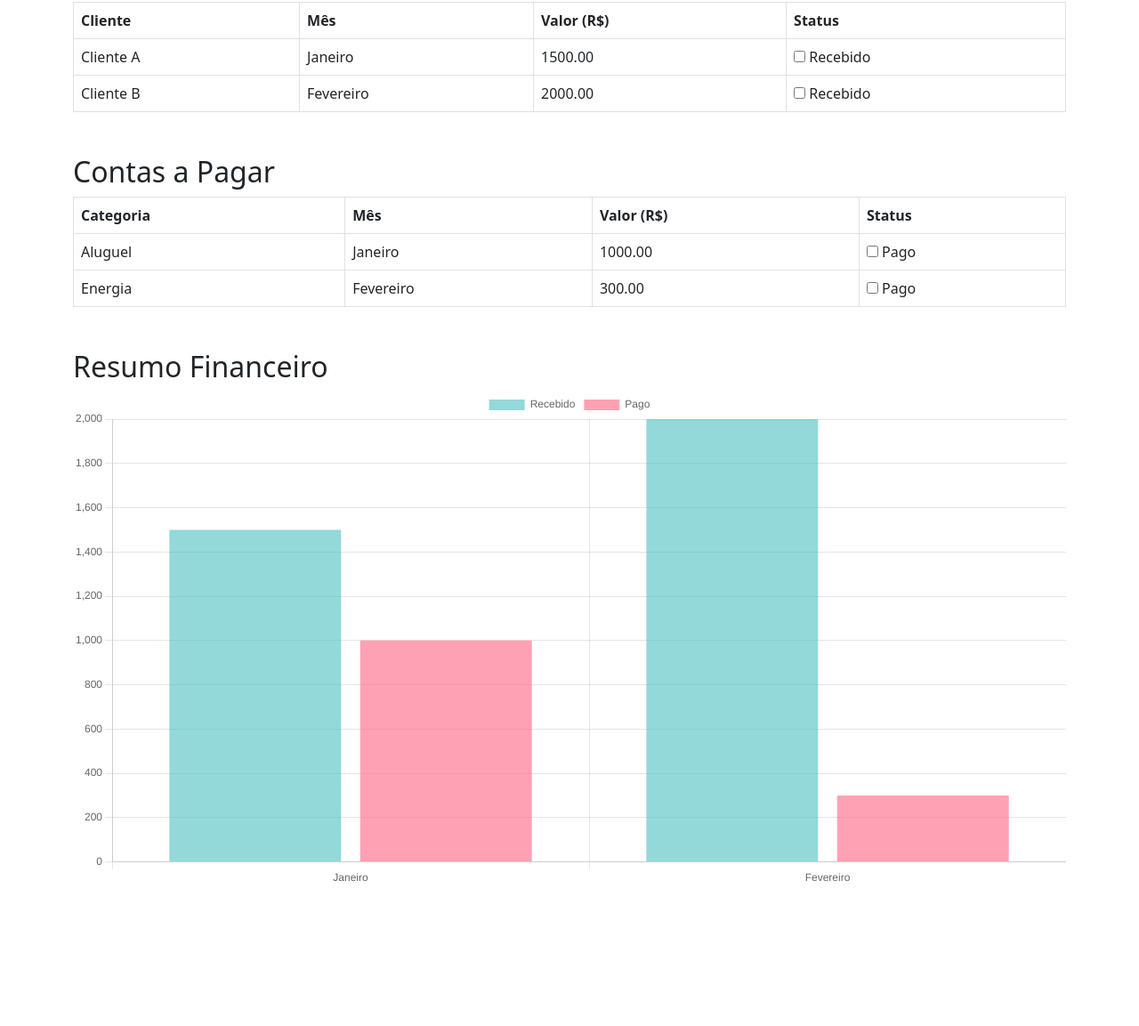
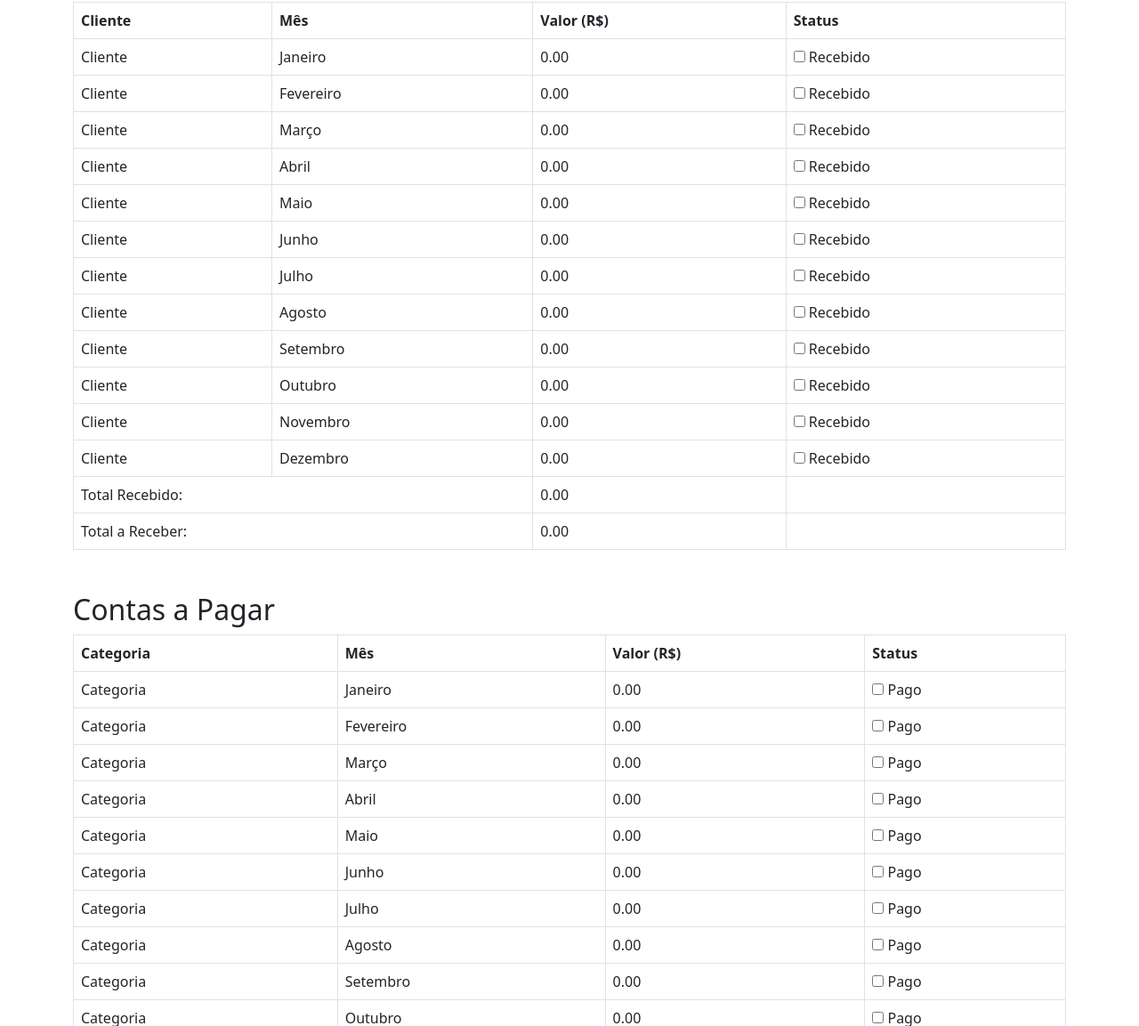
Before and after one commit to admin-plenavida/Financeiro, a plain HTML site: page index.html in a window 1280 px wide. Shown: the part 164-1317 px from the top of the page at 89% size. Before the commit the page ends 1209 px from the top, so only its background shows below. Drawn offline with nearby package versions, Linux system fonts and the light colour scheme.

Commit message:
Add files via upload

```diff
--- a/index.html
+++ b/index.html
@@ -14,7 +14,7 @@
         <!-- Tabelas de Faturamento -->
         <div class="mb-5">
             <h2>Faturamento</h2>
-            <table class="table table-bordered">
+            <table class="table table-bordered" id="faturamento-table">
                 <thead>
                     <tr>
                         <th>Cliente</th>
@@ -24,26 +24,38 @@
                     </tr>
                 </thead>
                 <tbody>
+                    <!-- Janeiro a Dezembro -->
+                    <script>
+                        const meses = ['Janeiro', 'Fevereiro', 'Março', 'Abril', 'Maio', 'Junho', 'Julho', 'Agosto', 'Setembro', 'Outubro', 'Novembro', 'Dezembro'];
+                        meses.forEach(mes => {
+                            document.write(`<tr>
+                                <td contenteditable="true">Cliente</td>
+                                <td>${mes}</td>
+                                <td contenteditable="true">0.00</td>
+                                <td><input type="checkbox" onchange="updateFaturamento(this)"> Recebido</td>
+                            </tr>`);
+                        });
+                    </script>
+                </tbody>
+                <tfoot>
                     <tr>
-                        <td>Cliente A</td>
-                        <td>Janeiro</td>
-                        <td>1500.00</td>
-                        <td><input type="checkbox" onchange="updateStatus(this, 'faturamento')"> Recebido</td>
+                        <td colspan="2">Total Recebido:</td>
+                        <td id="total-recebido">0.00</td>
+                        <td></td>
                     </tr>
                     <tr>
-                        <td>Cliente B</td>
-                        <td>Fevereiro</td>
-                        <td>2000.00</td>
-                        <td><input type="checkbox" onchange="updateStatus(this, 'faturamento')"> Recebido</td>
+                        <td colspan="2">Total a Receber:</td>
+                        <td id="total-a-receber">0.00</td>
+                        <td></td>
                     </tr>
-                </tbody>
+                </tfoot>
             </table>
         </div>
 
         <!-- Tabelas de Contas a Pagar -->
         <div class="mb-5">
             <h2>Contas a Pagar</h2>
-            <table class="table table-bordered">
+            <table class="table table-bordered" id="despesas-table">
                 <thead>
                     <tr>
                         <th>Categoria</th>
@@ -53,71 +65,74 @@
                     </tr>
                 </thead>
                 <tbody>
+                    <!-- Janeiro a Dezembro -->
+                    <script>
+                        meses.forEach(mes => {
+                            document.write(`<tr>
+                                <td contenteditable="true">Categoria</td>
+                                <td>${mes}</td>
+                                <td contenteditable="true">0.00</td>
+                                <td><input type="checkbox" onchange="updateDespesas(this)"> Pago</td>
+                            </tr>`);
+                        });
+                    </script>
+                </tbody>
+                <tfoot>
                     <tr>
-                        <td>Aluguel</td>
-                        <td>Janeiro</td>
-                        <td>1000.00</td>
-                        <td><input type="checkbox" onchange="updateStatus(this, 'despesas')"> Pago</td>
+                        <td colspan="2">Total Pago:</td>
+                        <td id="total-pago">0.00</td>
+                        <td></td>
                     </tr>
                     <tr>
-                        <td>Energia</td>
-                        <td>Fevereiro</td>
-                        <td>300.00</td>
-                        <td><input type="checkbox" onchange="updateStatus(this, 'despesas')"> Pago</td>
+                        <td colspan="2">Total a Pagar:</td>
+                        <td id="total-a-pagar">0.00</td>
+                        <td></td>
                     </tr>
-                </tbody>
+                </tfoot>
             </table>
         </div>
 
-        <!-- Resumo Financeiro -->
-        <div>
-            <h2>Resumo Financeiro</h2>
-            <canvas id="financeChart"></canvas>
-        </div>
-    </div>
-
         <script>
-        // Atualizar o status de faturamento ou despesas
-        function updateStatus(checkbox, type) {
+            function updateFaturamento(checkbox) {
                 const row = checkbox.closest('tr');
                 const valueCell = row.querySelector('td:nth-child(3)');
-            const value = parseFloat(valueCell.textContent);
+                const value = parseFloat(valueCell.textContent) || 0;
+
+                let totalRecebido = parseFloat(document.getElementById('total-recebido').textContent) || 0;
+                let totalAReceber = parseFloat(document.getElementById('total-a-receber').textContent) || 0;
 
                 if (checkbox.checked) {
-                alert(`${type === 'faturamento' ? 'Recebido' : 'Pago'}: R$ ${value}`);
+                    totalRecebido += value;
+                    totalAReceber -= value;
                 } else {
-                alert(`${type === 'faturamento' ? 'Não Recebido' : 'Não Pago'}: R$ ${value}`);
-            }
+                    totalRecebido -= value;
+                    totalAReceber += value;
                 }
 
-        // Exemplo de gráfico de resumo financeiro
-        const ctx = document.getElementById('financeChart').getContext('2d');
-        new Chart(ctx, {
-            type: 'bar',
-            data: {
-                labels: ['Janeiro', 'Fevereiro'],
-                datasets: [
-                    {
-                        label: 'Recebido',
-                        data: [1500, 2000],
-                        backgroundColor: 'rgba(75, 192, 192, 0.6)'
-                    },
-                    {
-                        label: 'Pago',
-                        data: [1000, 300],
-                        backgroundColor: 'rgba(255, 99, 132, 0.6)'
+                document.getElementById('total-recebido').textContent = totalRecebido.toFixed(2);
+                document.getElementById('total-a-receber').textContent = totalAReceber.toFixed(2);
             }
-                ]
-            },
-            options: {
-                responsive: true,
-                plugins: {
-                    legend: {
-                        position: 'top',
-                    },
+
+            function updateDespesas(checkbox) {
+                const row = checkbox.closest('tr');
+                const valueCell = row.querySelector('td:nth-child(3)');
+                const value = parseFloat(valueCell.textContent) || 0;
+
+                let totalPago = parseFloat(document.getElementById('total-pago').textContent) || 0;
+                let totalAPagar = parseFloat(document.getElementById('total-a-pagar').textContent) || 0;
+
+                if (checkbox.checked) {
+                    totalPago += value;
+                    totalAPagar -= value;
+                } else {
+                    totalPago -= value;
+                    totalAPagar += value;
                 }
+
+                document.getElementById('total-pago').textContent = totalPago.toFixed(2);
+                document.getElementById('total-a-pagar').textContent = totalAPagar.toFixed(2);
             }
-        });
         </script>
+    </div>
 </body>
 </html>
```
Lines whose indentation alone changed are shown as unchanged.
